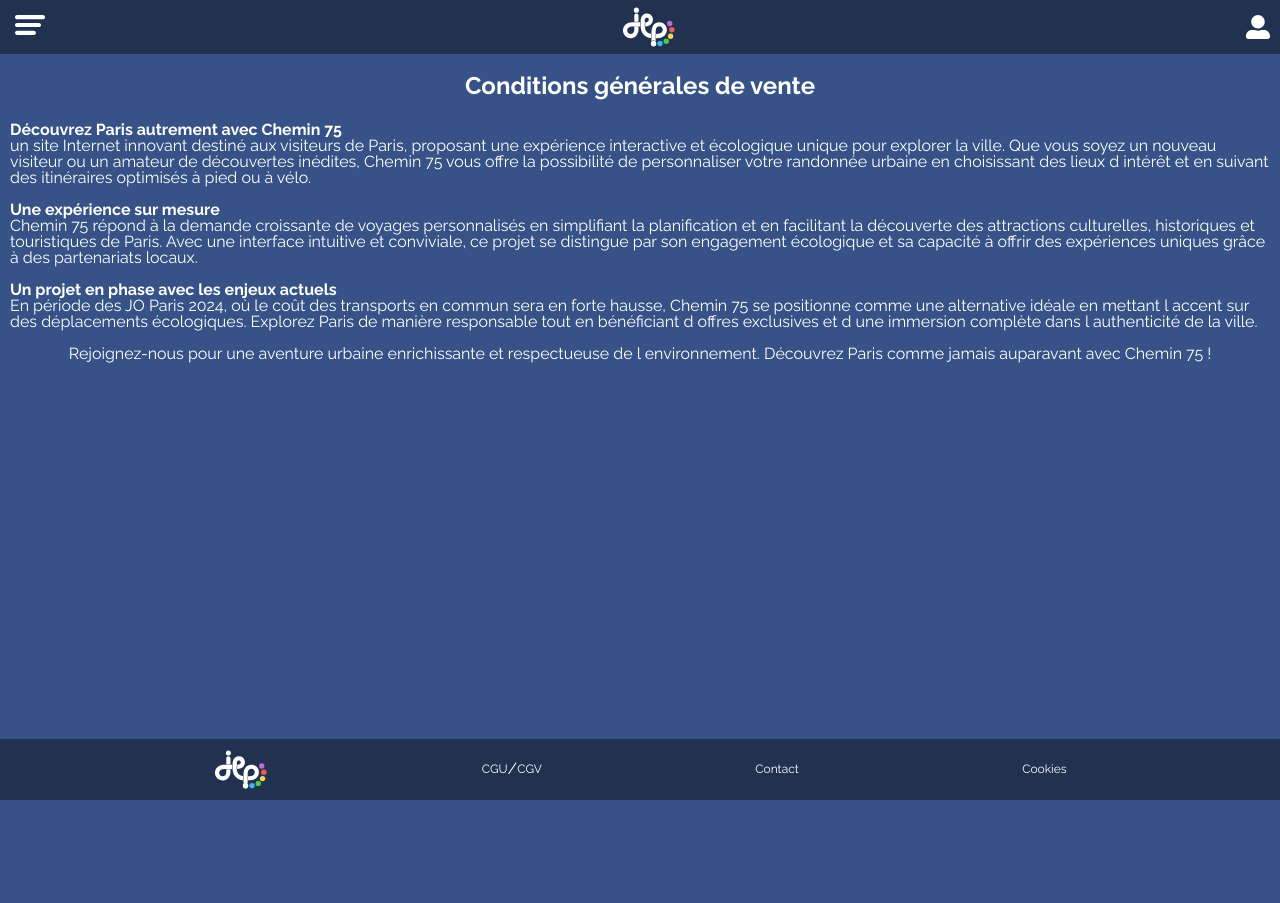
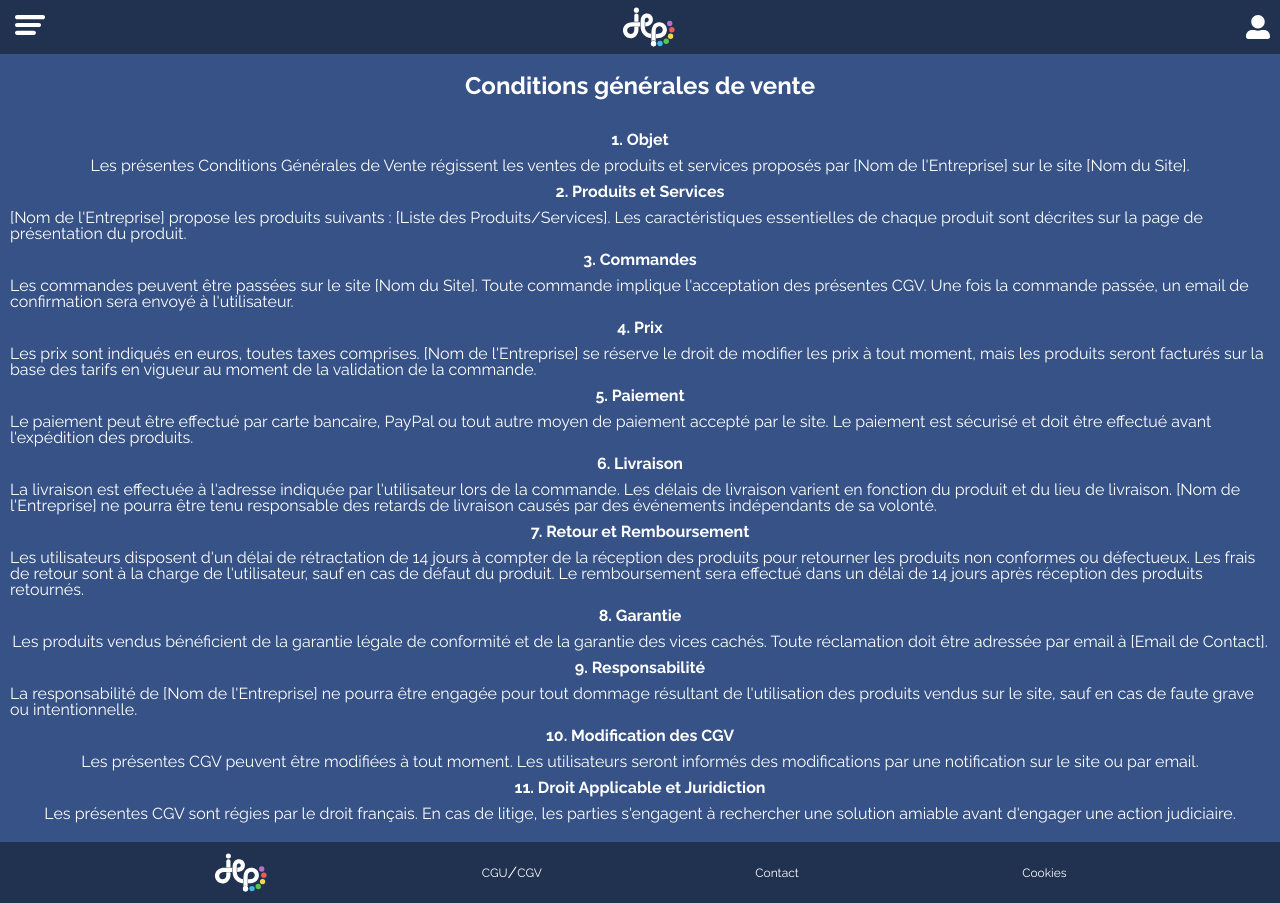
Before and after one commit to Just-Enjoy-Paris/JEP-frontend, a React (Vite) app: page /cgv in a window 1280 px wide. Before the commit the page ends 800 px from the top, so only its background shows below. Built offline with nearby package versions, Linux system fonts and the light colour scheme; no server answers.

Commit message:
1er jet CGU et CGV

```diff
--- a/src/pages/cgu/Cgu.jsx
+++ b/src/pages/cgu/Cgu.jsx
@@ -5,44 +5,83 @@
     <main>
       <div className="use-conditions">
         <h1 className="cguTitle">Conditions générales d&apos;utilisation</h1>
+        <h2>1. Informations Légales</h2>
         <p>
-            <span>Découvrez Paris autrement avec Chemin 75</span>
-            <br />
-            un site
-            Internet innovant destiné aux visiteurs de Paris, proposant une
-            expérience interactive et écologique unique pour explorer la ville.
-            Que vous soyez un nouveau visiteur ou un amateur de découvertes
-            inédites, Chemin 75 vous offre la possibilité de personnaliser votre
-            randonnée urbaine en choisissant des lieux d intérêt et en suivant des
-            itinéraires optimisés à pied ou à vélo.
+          Le site <strong>[Nom du Site]</strong> est édité par{" "}
+          <strong>[Nom de l&apos;Entreprise]</strong>, situé au{" "}
+          <strong>[Adresse]</strong>. Numéro SIRET :{" "}
+          <strong>[Numéro SIRET]</strong>. Email de contact :{" "}
+          <strong>[Email de Contact]</strong>.
         </p>
-          <br />
+
+        <h2>2. Description des Services</h2>
         <p>
-            <span>Une expérience sur mesure</span>
-            <br />
-            Chemin 75 répond à la
-            demande croissante de voyages personnalisés en simplifiant la
-            planification et en facilitant la découverte des attractions
-            culturelles, historiques et touristiques de Paris. Avec une interface
-            intuitive et conviviale, ce projet se distingue par son engagement
-            écologique et sa capacité à offrir des expériences uniques grâce à des
-            partenariats locaux.
+          <strong>[Nom du Site]</strong> offre les services suivants :
+          [Description des Services]. Ces services sont accessibles à toute
+          personne disposant d&apos;une connexion internet. Certains services peuvent
+          nécessiter une inscription.
         </p>
-          <br />
+
+        <h2>3. Accès au Site</h2>
         <p>
-            <span>Un projet en phase avec les enjeux actuels</span>
-            <br />
-            En période des JO Paris 2024, où le coût des transports en commun sera en
-            forte hausse, Chemin 75 se positionne comme une alternative idéale en
-            mettant l accent sur des déplacements écologiques. Explorez Paris de
-            manière responsable tout en bénéficiant d offres exclusives et d une
-            immersion complète dans l authenticité de la ville.
+          L&apos;accès au site est gratuit pour les utilisateurs disposant d&apos;un accès
+          internet. Les frais d&apos;accès et d&apos;utilisation du réseau de
+          télécommunication sont à la charge de l&apos;utilisateur. L&apos;accès à
+          certaines parties du site peut nécessiter la création d&apos;un compte.
         </p>
-          <br />
+
+        <h2>4. Inscription</h2>
         <p>
-            Rejoignez-nous pour une aventure urbaine enrichissante et respectueuse
-            de l environnement. Découvrez Paris comme jamais auparavant avec
-            Chemin 75 !
+          L&apos;inscription au site est gratuite et ouverte à toute personne. Lors
+          de l&apos;inscription, l&apos;utilisateur s&apos;engage à fournir des informations
+          exactes et à jour. La création de comptes multiples pour une même
+          personne est interdite.
+        </p>
+
+        <h2>5. Règles de Conduite</h2>
+        <p>
+          Les utilisateurs s&apos;engagent à ne pas utiliser le site pour des
+          activités illégales, de harcèlement, de spam ou toute autre activité
+          nuisible. Tout comportement contraire aux règles peut entraîner la
+          suspension ou la suppression du compte de l&apos;utilisateur.
+        </p>
+
+        <h2>6. Propriété Intellectuelle</h2>
+        <p>
+          Le contenu du site, incluant mais non limité aux textes, images,
+          vidéos et graphiques, est la propriété de{" "}
+          <strong>[Nom de l&apos;Entreprise]</strong>. Toute reproduction,
+          distribution ou utilisation non autorisée est interdite.
+        </p>
+
+        <h2>7. Limitation de Responsabilité</h2>
+        <p>
+          <strong>[Nom de l&apos;Entreprise]</strong> décline toute responsabilité
+          pour les dommages directs ou indirects découlant de l&apos;utilisation du
+          site. Les services sont fournis en l&apos;état, sans garantie de
+          performance.
+        </p>
+
+        <h2>8. Protection des Données Personnelles</h2>
+        <p>
+          Les données personnelles collectées sur le site sont utilisées
+          conformément à notre politique de confidentialité. Les utilisateurs
+          disposent de droits d&apos;accès, de rectification et de suppression de
+          leurs données personnelles.
+        </p>
+
+        <h2>9. Modification des CGU</h2>
+        <p>
+          Les présentes CGU peuvent être modifiées à tout moment. Les
+          utilisateurs seront informés des modifications par une notification
+          sur le site ou par email.
+        </p>
+
+        <h2>10. Droit Applicable et Juridiction</h2>
+        <p>
+          Les présentes CGU sont régies par le droit français. En cas de litige,
+          les parties s&apos;engagent à rechercher une solution amiable avant
+          d&apos;engager une action judiciaire.
         </p>
       </div>
     </main>
--- a/src/pages/cgu/cgu.css
+++ b/src/pages/cgu/cgu.css
@@ -11,6 +11,8 @@
   font-weight: 700;
   margin-bottom: 3vh;
 }
-span {
+
+h2 {
   font-weight: bold;
+  margin: 10px;
 }
--- a/src/pages/cgv/Cgv.jsx
+++ b/src/pages/cgv/Cgv.jsx
@@ -5,44 +5,89 @@
     <main>
       <div className="sale-conditions">
         <h1 className="cgvTitle">Conditions générales de vente</h1>
+        <h2>1. Objet</h2>
         <p>
-            <span>Découvrez Paris autrement avec Chemin 75</span>
-            <br />
-            un site
-            Internet innovant destiné aux visiteurs de Paris, proposant une
-            expérience interactive et écologique unique pour explorer la ville.
-            Que vous soyez un nouveau visiteur ou un amateur de découvertes
-            inédites, Chemin 75 vous offre la possibilité de personnaliser votre
-            randonnée urbaine en choisissant des lieux d intérêt et en suivant des
-            itinéraires optimisés à pied ou à vélo.
+          Les présentes Conditions Générales de Vente régissent les ventes de
+          produits et services proposés par{" "}
+          <strong>[Nom de l&apos;Entreprise]</strong> sur le site{" "}
+          <strong>[Nom du Site]</strong>.
         </p>
-          <br />
+
+        <h2>2. Produits et Services</h2>
         <p>
-            <span>Une expérience sur mesure</span>
-            <br />
-            Chemin 75 répond à la
-            demande croissante de voyages personnalisés en simplifiant la
-            planification et en facilitant la découverte des attractions
-            culturelles, historiques et touristiques de Paris. Avec une interface
-            intuitive et conviviale, ce projet se distingue par son engagement
-            écologique et sa capacité à offrir des expériences uniques grâce à des
-            partenariats locaux.
+          <strong>[Nom de l&apos;Entreprise]</strong> propose les produits suivants :
+          [Liste des Produits/Services]. Les caractéristiques essentielles de
+          chaque produit sont décrites sur la page de présentation du produit.
         </p>
-          <br />
+
+        <h2>3. Commandes</h2>
         <p>
-            <span>Un projet en phase avec les enjeux actuels</span>
-            <br />
-            En période des JO Paris 2024, où le coût des transports en commun sera en
-            forte hausse, Chemin 75 se positionne comme une alternative idéale en
-            mettant l accent sur des déplacements écologiques. Explorez Paris de
-            manière responsable tout en bénéficiant d offres exclusives et d une
-            immersion complète dans l authenticité de la ville.
+          Les commandes peuvent être passées sur le site{" "}
+          <strong>[Nom du Site]</strong>. Toute commande implique l&apos;acceptation
+          des présentes CGV. Une fois la commande passée, un email de
+          confirmation sera envoyé à l&apos;utilisateur.
         </p>
-          <br />
+
+        <h2>4. Prix</h2>
         <p>
-            Rejoignez-nous pour une aventure urbaine enrichissante et respectueuse
-            de l environnement. Découvrez Paris comme jamais auparavant avec
-            Chemin 75 !
+          Les prix sont indiqués en euros, toutes taxes comprises.{" "}
+          <strong>[Nom de l&apos;Entreprise]</strong> se réserve le droit de modifier
+          les prix à tout moment, mais les produits seront facturés sur la base
+          des tarifs en vigueur au moment de la validation de la commande.
+        </p>
+
+        <h2>5. Paiement</h2>
+        <p>
+          Le paiement peut être effectué par carte bancaire, PayPal ou tout
+          autre moyen de paiement accepté par le site. Le paiement est sécurisé
+          et doit être effectué avant l&apos;expédition des produits.
+        </p>
+
+        <h2>6. Livraison</h2>
+        <p>
+          La livraison est effectuée à l&apos;adresse indiquée par l&apos;utilisateur lors
+          de la commande. Les délais de livraison varient en fonction du produit
+          et du lieu de livraison. <strong>[Nom de l&apos;Entreprise]</strong> ne
+          pourra être tenu responsable des retards de livraison causés par des
+          événements indépendants de sa volonté.
+        </p>
+
+        <h2>7. Retour et Remboursement</h2>
+        <p>
+          Les utilisateurs disposent d&apos;un délai de rétractation de 14 jours à
+          compter de la réception des produits pour retourner les produits non
+          conformes ou défectueux. Les frais de retour sont à la charge de
+          l&apos;utilisateur, sauf en cas de défaut du produit. Le remboursement sera
+          effectué dans un délai de 14 jours après réception des produits
+          retournés.
+        </p>
+
+        <h2>8. Garantie</h2>
+        <p>
+          Les produits vendus bénéficient de la garantie légale de conformité et
+          de la garantie des vices cachés. Toute réclamation doit être adressée
+          par email à <strong>[Email de Contact]</strong>.
+        </p>
+
+        <h2>9. Responsabilité</h2>
+        <p>
+          La responsabilité de <strong>[Nom de l&apos;Entreprise]</strong> ne pourra
+          être engagée pour tout dommage résultant de l&apos;utilisation des produits
+          vendus sur le site, sauf en cas de faute grave ou intentionnelle.
+        </p>
+
+        <h2>10. Modification des CGV</h2>
+        <p>
+          Les présentes CGV peuvent être modifiées à tout moment. Les
+          utilisateurs seront informés des modifications par une notification
+          sur le site ou par email.
+        </p>
+
+        <h2>11. Droit Applicable et Juridiction</h2>
+        <p>
+          Les présentes CGV sont régies par le droit français. En cas de litige,
+          les parties s&apos;engagent à rechercher une solution amiable avant
+          d&apos;engager une action judiciaire.
         </p>
       </div>
     </main>
--- a/src/pages/cgv/cgv.css
+++ b/src/pages/cgv/cgv.css
@@ -11,6 +11,8 @@
   font-weight: 700;
   margin-bottom: 3vh;
 }
-span {
+
+h2 {
   font-weight: bold;
+  margin: 10px;
 }
```
Lines whose indentation alone changed are shown as unchanged.
